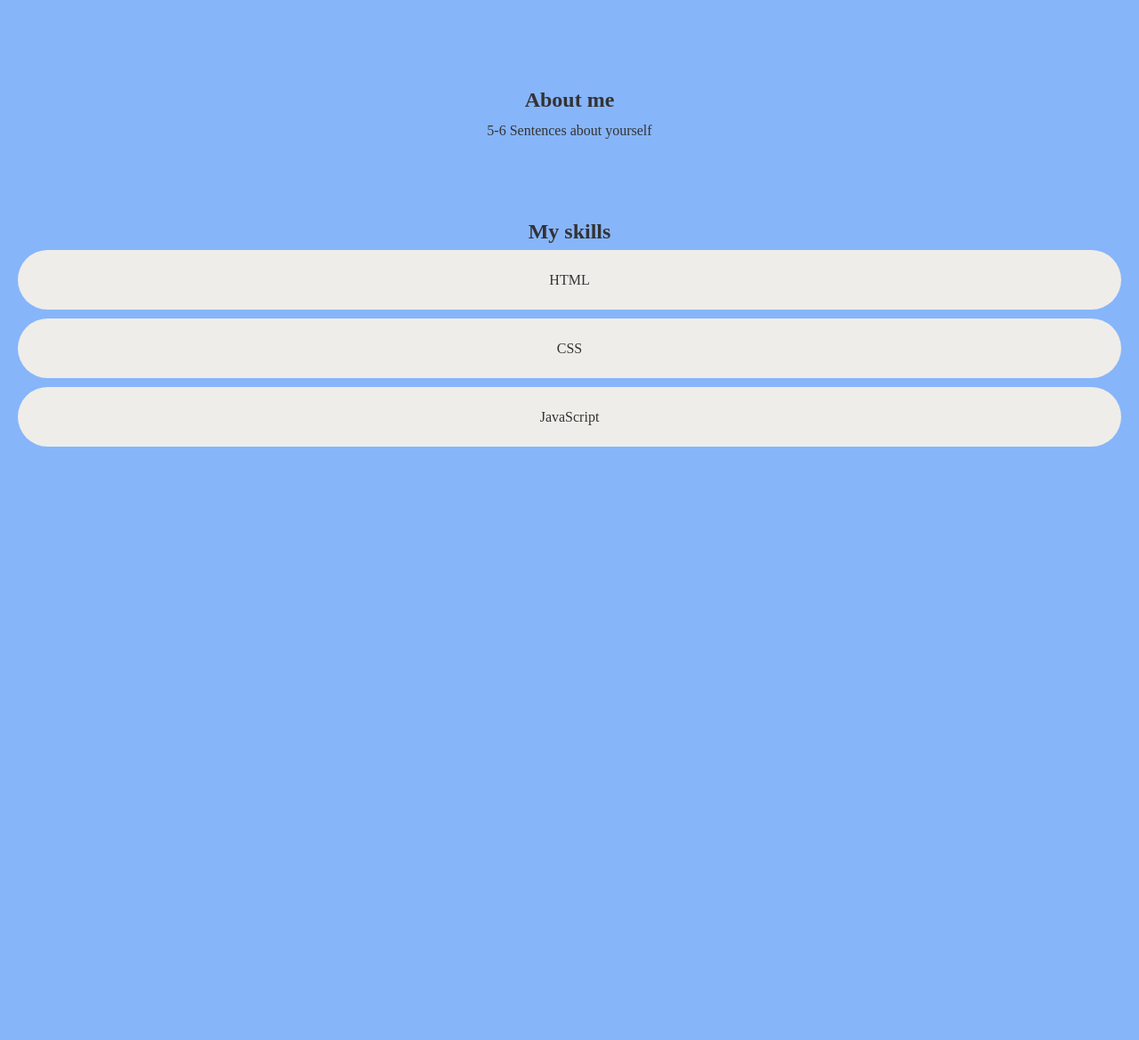
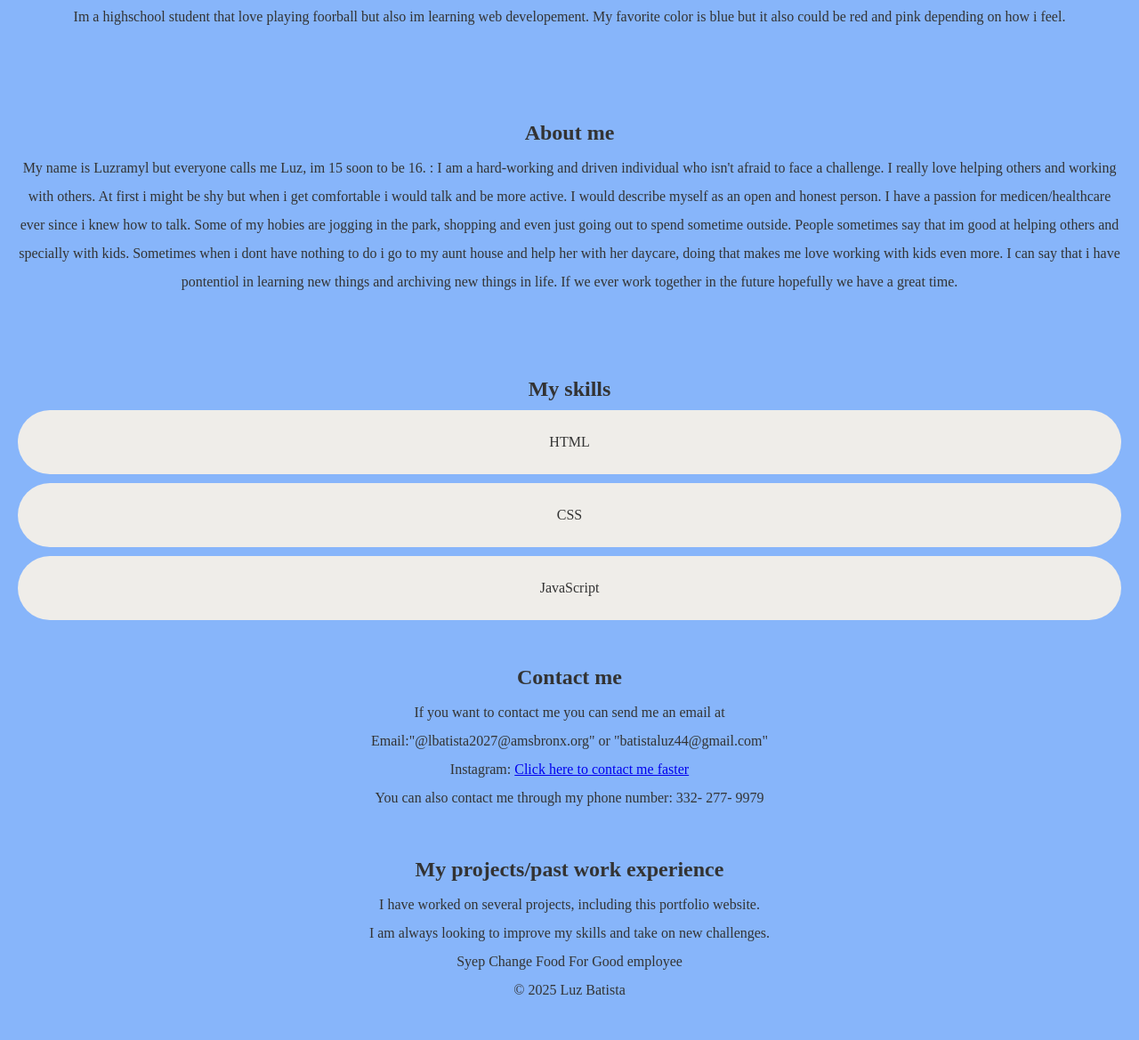
Before and after one commit to luzb21/SYEP-Bathgate-Luz-Batista, a plain HTML site: page index.html in a window 1280 px wide. Shown: the part 778-1947 px from the top of the page at 89% size. Before the commit the page ends 1320 px from the top, so only its background shows below. Drawn offline with Linux system fonts and the light colour scheme.

Commit message:
Added information

```diff
--- a/index.html
+++ b/index.html
@@ -15,12 +15,16 @@
    <img src="images/photo.jpg"  alt="Luzramyl's profile picture" >
     <h1>Hi, I am <span class="accent"> Luzramyl </span></h1>
 
-    <p> Im a highschool student that love playing foorball since it makes me happy and i get to be outside.</p>
+    <p> Im a highschool student that love playing foorball but also im learning web developement. My favorite color is blue but it also could be red and pink depending on how i feel.</p>
 </section>
 
 <section id="about" class="section">
 <h2> About me </h2>
-<p> 5-6 Sentences about yourself </p>
+<p> My name is Luzramyl but everyone calls me Luz, im 15 soon to be 16. : I am a hard-working and driven individual who isn't afraid to face a challenge. I really love helping others and working with others. At first i might be shy but when i get comfortable i would talk and be more active.
+     I would describe myself as an open and honest person. I have a passion for medicen/healthcare ever since i knew how to talk.
+    Some of my hobies are jogging in the park, shopping and even just going out to spend sometime outside. People sometimes say that im good at helping others and specially with kids.
+     Sometimes when i dont have nothing to do i go to my aunt house and help her with her daycare, doing that makes me love working with kids even more. I can say that i have pontentiol in learning new things and archiving new things in life.
+     If we ever work together in the future hopefully we have a great time.  </p>
 </section>
 
 <section id="skills" class="section">
@@ -31,7 +35,26 @@
         <div> JavaScript</div>
     </div>
 </section>
+<section>
+    <h2> Contact me </h2>
+    <p> If you want to contact me you can send me an email at</p>
+    <p>Email:"@lbatista2027@amsbronx.org" or "batistaluz44@gmail.com" </p>
+    <p> <div class="Instagram">
+        <div> Instagram: <a href=https://www.instagram.com/ms.dayroommmm__?utm_source=ig_web_button_share_sheet&igsh=ZDNlZDc0MzIxNw== target="_blank"> Click here to contact me faster  </a> </div>
+        </div>
+    </p>
+    <p> You can also contact me through my phone number: 332- 277- 9979</p>
+</section>
+<section id="projects" class="section">
+    <h2> My projects/past work experience</h2>
+    <p> I have worked on several projects, including this portfolio website. </p>
+       <p> I am always looking to improve my skills and take on new challenges.</p>
+       <p> Syep Change Food For Good employee</p>
+
 </body>
+<!-- This is the footer of the page -->
+<footer class="footer">
+    <p> © 2025 Luz Batista </p>
 
 
 
--- a/style.css
+++ b/style.css
@@ -7,8 +7,8 @@
 body{
     background-color: rgb(135, 181, 250);
     color: #333;
-    text-align: center;
-    line-height: 1.7;
+    text-align: center ;
+    line-height: 2;
 }
 
 .section{
@@ -20,7 +20,7 @@ body{
 }
 
 .hero h1{
-    font-size: 32px;
+    font-size: 40px;
 }
 
 .grid{
```
Also changed, not shown: 489100045_1734358330813012_7982019769345371934_n.jpg (deleted).
